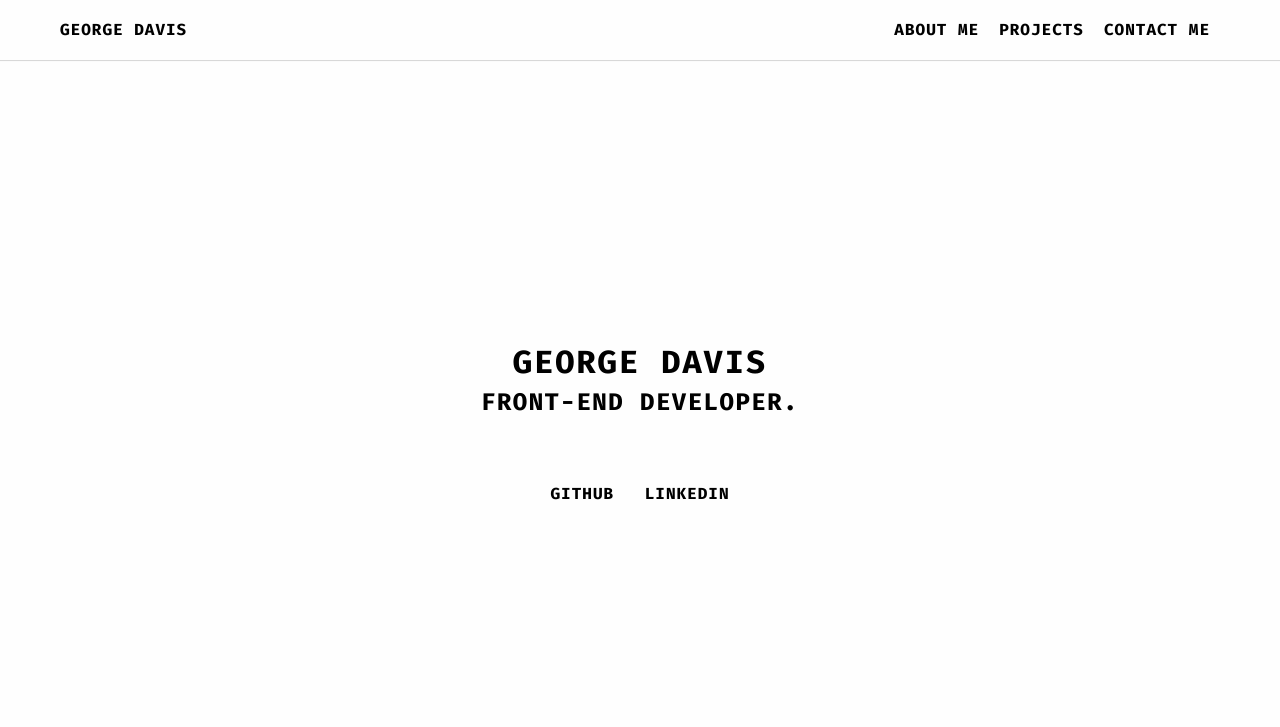
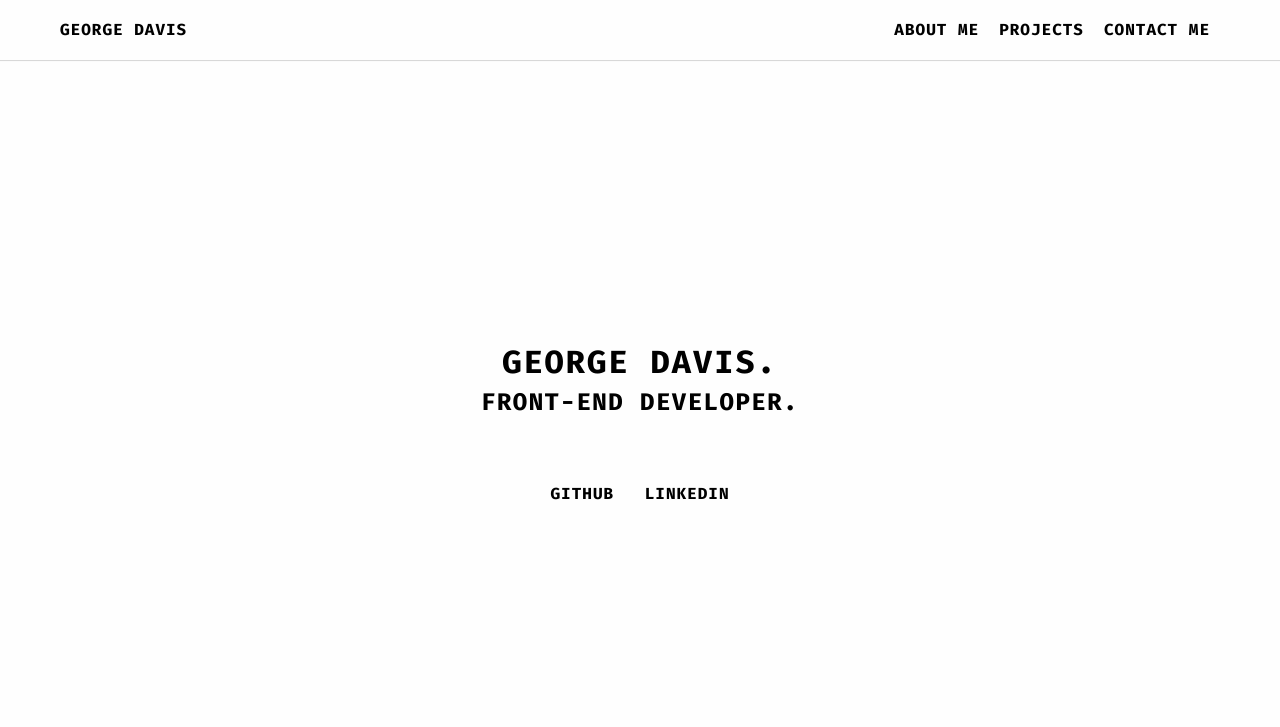
Before and after one commit to G3Dav/CV, a plain HTML site: page index.html in a window 1280 px wide. Shown: the top 727 px of the page. Drawn offline with Linux system fonts and the light colour scheme.

Commit message:
Update index.html

```diff
--- a/index.html
+++ b/index.html
@@ -79,7 +79,7 @@
 
 
 
-    <h1>George Davis</h1>
+    <h1>George Davis.</h1>
     <h2>Front-End Developer.</h2>
     <br>
 
```
